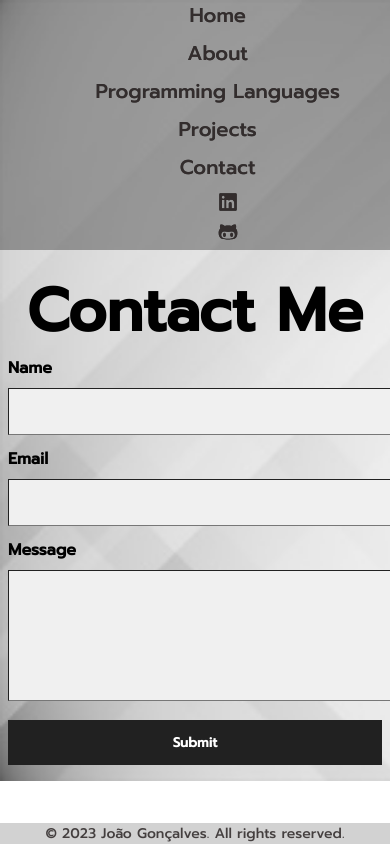
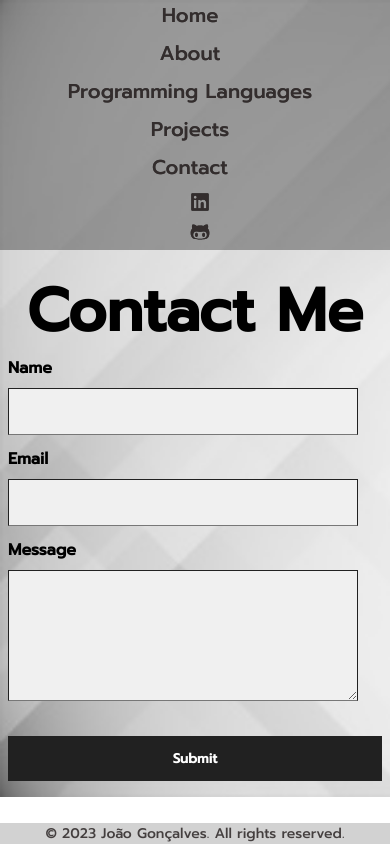
Before and after one commit to sirjoaogoncalves/PortfolioJoaoGoncalves, a React (Create React App) app: page /PortfolioJoaoGoncalves/contact in a window 390 px wide. Built offline with nearby package versions, Linux system fonts and the light colour scheme.

Commit message:
responsive changes

```diff
--- a/src/components/Navbar.css
+++ b/src/components/Navbar.css
@@ -49,6 +49,7 @@
     top: 0;
     left: 0;
     right: 0;
+    justify-content: center; /* Update justify-content to center */
     transition: top 0.3s ease;
   }
 
@@ -64,8 +65,7 @@
     margin-bottom: 8px;
   }
 
-  /* Add styles for scrolling up */
   .navbar--scroll-up {
-    top: -60px; /* Adjust the value to match the height of your navbar */
+    top: -250px;
   }
 }
--- a/src/pages/Contact.css
+++ b/src/pages/Contact.css
@@ -14,13 +14,17 @@ h1 {
   padding: 16px;
   background-repeat: no-repeat;
   background-size: cover;
+  margin: 0 auto; /* Add margin: 0 auto to center the contact-page element */
+  max-width: 100%; /* Add max-width to ensure the element doesn't overflow the page */
+  box-sizing: border-box; /* Add box-sizing: border-box to include padding and border in the max-width */
 }
 
 .contact-form {
   max-width: 400px;
   width: 100%;
+  margin: 0 auto; /* Add margin: 0 auto to center the contact-form element */
+  box-sizing: border-box; /* Add box-sizing: border-box to include padding and border in the max-width */
 }
-
 .contact-form label {
   display: block;
   margin-bottom: 8px;
@@ -29,7 +33,7 @@ h1 {
 
 .contact-form input,
 .contact-form textarea {
-  width: 100%;
+  width: calc(100% - 24px); /* Update width to use calc() to subtract the total horizontal padding (12px on each side) from 100% */
   padding: 12px;
   margin-bottom: 16px;
   border: 1px solid #212121;
@@ -38,6 +42,7 @@ h1 {
   color: #212121;
   outline: none;
   transition: border-color 0.3s ease;
+  box-sizing: border-box; /* Add box-sizing: border-box to include padding and border in the width calculation */
 }
 
 .contact-form textarea {
@@ -52,7 +57,8 @@ h1 {
 .contact-form button[type="submit"] {
   display: block;
   width: 100%; /* Update width to 100% for smaller screens */
-  max-width: 425px; /* Add max-width to prevent button from stretching too much on larger screens */
+  max-width: calc(100% - 24px); /* Update max-width to use calc() to subtract the total horizontal padding (12px on each side) from 100% */
+  margin-top: 16px; /* Add margin-top to create space between the inputs and the button */
   padding: 12px;
   background-color: #212121;
   color: #ffffff;
@@ -60,6 +66,7 @@ h1 {
   border: none;
   cursor: pointer;
   transition: background-color 0.3s ease;
+  box-sizing: border-box; /* Add box-sizing: border-box to include padding and border in the width calculation */
 }
 
 .contact-form button[type="submit"]:hover {
```
